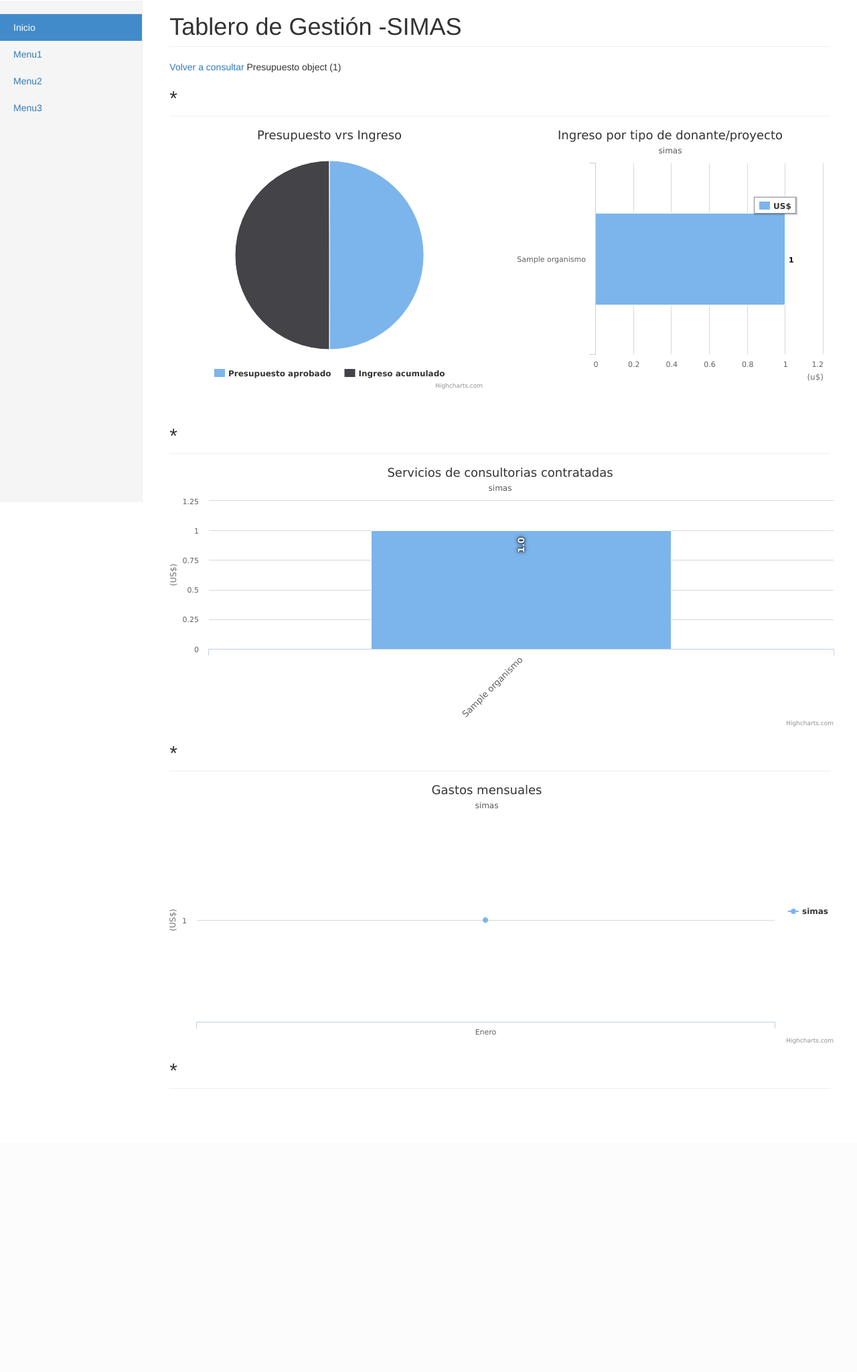
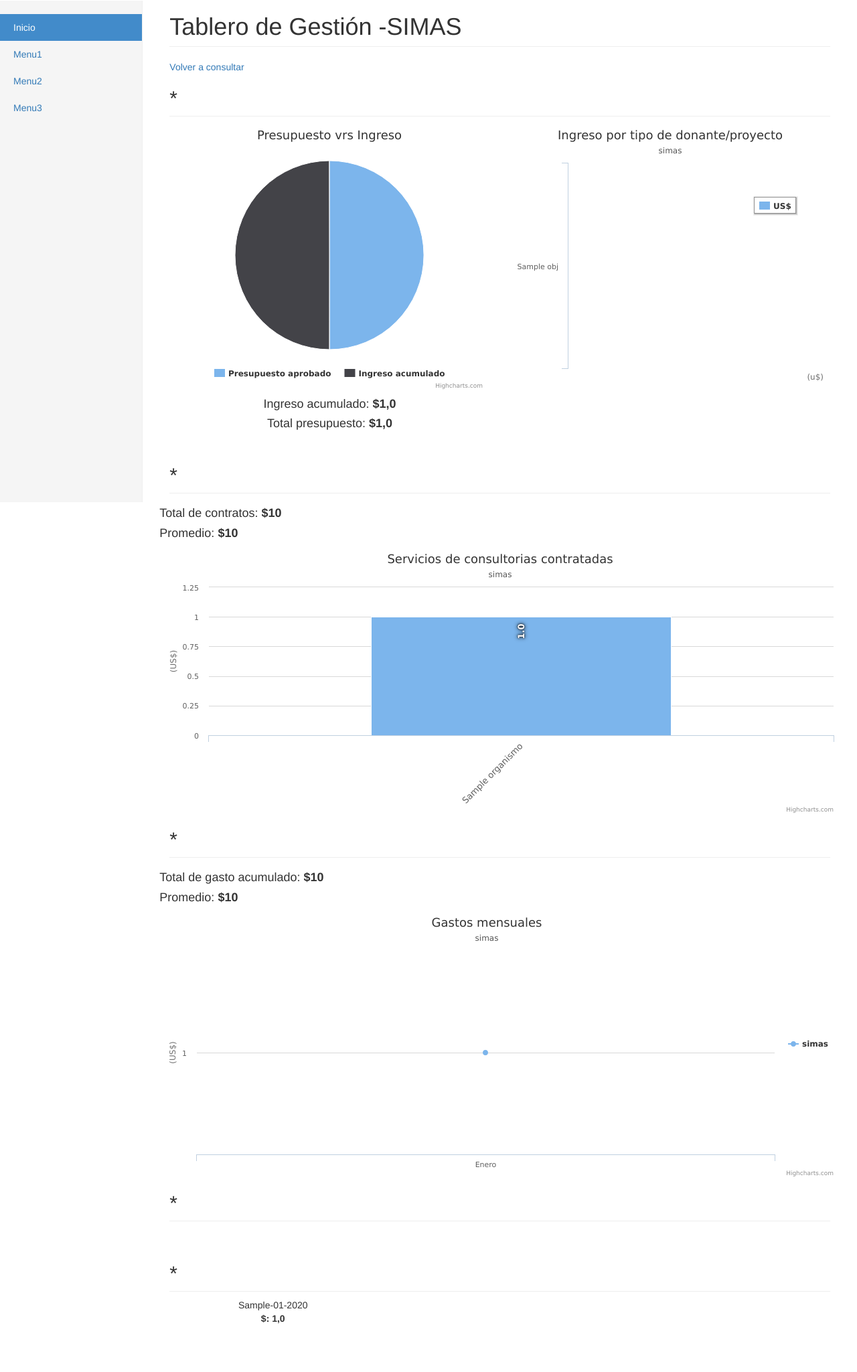
Before and after one commit to CARocha/informes, a Django app: template templates/datos.html in a window 1280 px wide. Shown: the part 50-2099 px from the top of the page at 67% size. Before the commit the page ends 1676 px from the top, so only its background shows below. Run offline with Django 3.2, Linux system fonts and the light colour scheme; tables that the repository leaves empty hold one stand-in row (values such as "Sample post"); the template is opened without the code that fills it: values that come from a table or form of the project are taken from there, most other values are stand-ins (such as "Sample title", 1, 10 or a date in 2020); parts of the project's set-up code (start-up, migrations or seed data) failed here and were passed over; some libraries are stand-ins or nearby versions.

Commit message:
fix algo

```diff
--- a/informes/settings.py
+++ b/informes/settings.py
@@ -20,6 +20,7 @@
     'django.contrib.sessions',
     'django.contrib.messages',
     'django.contrib.staticfiles',
+    'django.contrib.humanize',
     #apps
     'informesimas',
 )
--- a/informesimas/models.py
+++ b/informesimas/models.py
@@ -33,7 +33,7 @@
 
 	def save(self, *args, **kwargs):
 
-		self.porcentaje = (self.ingreso_acumulado / self.presupuesto_aprobado) * 100
+		#self.porcentaje = (self.ingreso_acumulado / self.presupuesto_aprobado) * 100
 
 		super(Presupuesto, self).save(*args, **kwargs)
 
--- a/templates/datos.html
+++ b/templates/datos.html
@@ -1,6 +1,7 @@
 {% extends "base.html" %}
 
 {% load staticfiles %}
+{% load humanize %}
 
 {% block extra_js %}
 <script src="{% static 'js/highcharts.js' %}"></script>
@@ -45,7 +46,7 @@
             },
         series: [{
             type: 'pie',
-            name: 'C$',
+            name: '-',
             data: [
 	            	['Presupuesto aprobado',   {{presupuesto1.presupuesto_aprobado}}],
 	                ['Ingreso acumulado',       {{presupuesto1.ingreso_acumulado}}],
@@ -67,8 +68,8 @@
             text: 'simas'
         },
         xAxis: {
-            categories: [{% for obj in ingresos %}
-            				'{{obj.donante}}' {% if not forloop.last %},{% endif %}
+            categories: [{% for obj,valor in ingreso_dicc.items %}
+            				'{{obj}}' {% if not forloop.last %},{% endif %}
             			{% endfor %}],
             title: {
                 text: null
@@ -85,7 +86,7 @@
             }
         },
         tooltip: {
-            valueSuffix: ' millions'
+            valueSuffix: ''
         },
         plotOptions: {
             bar: {
@@ -110,8 +111,12 @@
         },
         series: [{
             name: 'US$',
-            data: [{% for x in ingresos %}
-            			{{x.ingreso}},
+            data: [{% for x,y in ingreso_dicc.items %}
+            			{% if y.ingresOrgnanismo == None %}
+                            0,
+                        {%else%}
+                            {{y.ingresOrgnanismo}},
+                        {% endif %}
             		{% endfor %}]
         },
         ]
@@ -235,12 +240,13 @@
         <div class="col-sm-9 col-sm-offset-3 col-md-10 col-md-offset-2 main">
           <h1 class="page-header">Tablero de Gestión -SIMAS</h1> <a href="/">Volver a consultar</a>
 
-        {{presupuesto1}}
 
 		 <h2 class="sub-header">*</h2>
           <div class="row placeholders">
             <div class="col-xs-6 col-sm-6 placeholder">
               <div id="container"></div>
+              <h4>Ingreso acumulado: <b>${{presupuesto1.ingreso_acumulado|intcomma}}</b></h4>
+              <h4>Total presupuesto: <b>${{presupuesto1.presupuesto_aprobado|intcomma}}</b></h4>
             </div>
             <div class="col-xs-6 col-sm-6 placeholder">
               <div id="container1"></div>
@@ -250,11 +256,15 @@
 
           <h2 class="sub-header">*</h2>
           	<div class="row">
+            <h4>Total de contratos: <b>${{acumulado_servicio.total|intcomma}}</b></h4>
+            <h4>Promedio: <b>${{acumulado_servicio.promedio|intcomma}}</b></h4>
            		<div id="container2"></div>
           	</div>
 
         <h2 class="sub-header">*</h2>
           	<div class="row">
+            <h4>Total de gasto acumulado: <b>${{gasto_acumulado.total|intcomma}}</b></h4>
+            <h4>Promedio: <b>${{gasto_acumulado.promedio|intcomma}}</b></h4>
            		<div id="container3"></div>
           	</div>
 
@@ -269,6 +279,17 @@
 
           </div>
 
+        <h2 class="sub-header">*</h2>
+          <div class="row placeholders">
+          {% for obj in disponibilidad %}
+            <div class="col-xs-4 col-sm-4 placeholder">
+              {{obj.disponible}}-{{obj.tablero.fecha|date:"m-Y"}} <br>
+              <b>$: {{obj.monto|intcomma}}</b>
+            </div>
+          {% endfor %}
+
+          </div>
+
         </div> <!-- main -->
       </div> <!-- row -->
     </div> <!-- container fluid -->
```
Also changed, not shown: informesimas/views.py (+14 -2 lines).
